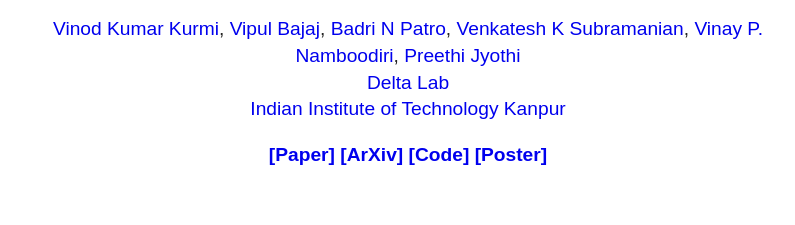
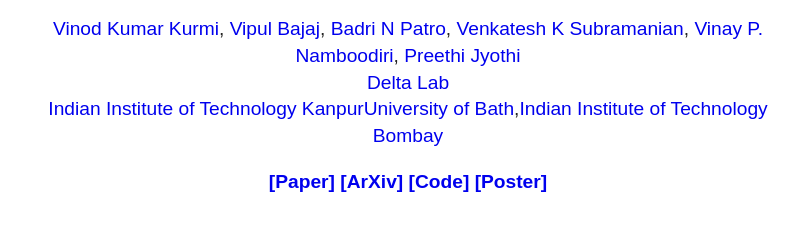
Before and after one commit to DelTA-Lab-IITK/AVG, a plain HTML site: page index.html in a window 1280 px wide. Shown: the part 103-328 px from the top of the page, 236-1031 px from the left. Drawn offline with Linux system fonts and the light colour scheme.

Commit message:
Update index.html

```diff
--- a/index.html
+++ b/index.html
@@ -190,7 +190,7 @@
             </p><p class="no_margin" align="center"> <a href="http://home.iitk.ac.in/~vinodkk/">Vinod Kumar Kurmi</a>, <a href="#">Vipul Bajaj</a>, <a href="https://badripatro.github.io/">Badri N Patro</a>, <a href="https://home.iitk.ac.in/~venkats/">Venkatesh K Subramanian</a>, <a href="https://www.cse.iitk.ac.in/users/vinaypn/">Vinay P. Namboodiri</a>, <a href="#">Preethi Jyothi</a></p>
             <p class="no_margin" align="center"></p>
             <p  class="no_margin" align="center"><a href="http://deltalab.iitk.ac.in/">Delta Lab</a></p>
-                <p class="no_margin" align="center"><a href="http://iitk.ac.in/">Indian Institute of Technology Kanpur</a></p>
+                <p class="no_margin" align="center"><a href="http://iitk.ac.in/">Indian Institute of Technology Kanpur</a><a href="http://iitk.ac.in/"><a href="http://iitk.ac.in/">University of Bath</a>,<a href="http://iitb.ac.in/">Indian Institute of Technology Bombay</a></p>
                 <p class="sz12 bold" align="center"><a href="https://delta-lab-iitk.github.io/AVG/">[Paper]</a> <a href="https://delta-lab-iitk.github.io/AVG/">[ArXiv]</a> <a href="https://github.com/DelTA-Lab-IITK/AVG/"> [Code]</a>  <a href="https://delta-lab-iitk.github.io/AVG/"> [Poster]</a>
 
             <p align="center">
```
